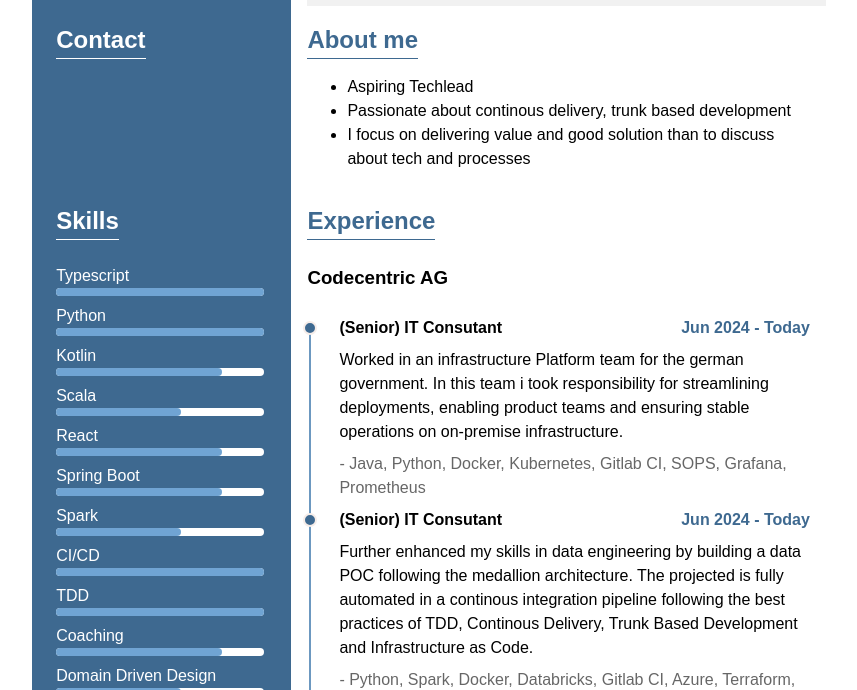
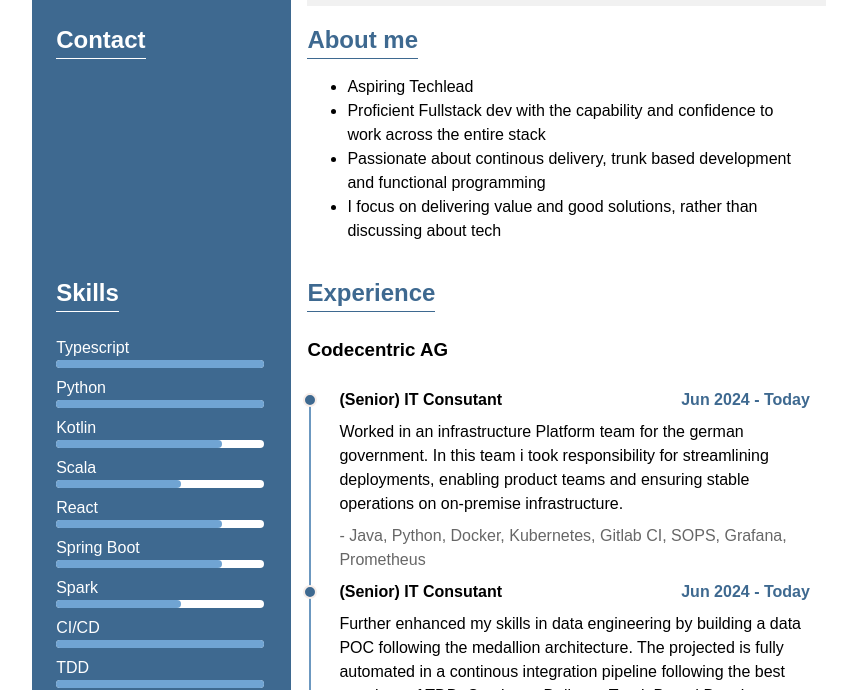
Before and after one commit to RykoL/CV, a Jekyll site: the page built from index.html, in a window 1280 px wide and 900 px high, cut to the strip 210-900 px from the top of the window. Shown: the whole strip, without its empty margins (211-1068 px from the left). Built offline with Jekyll 4.4.1, drawn with Linux system fonts in a browser that asks for light colours; some of the changed text lies outside the part shown.

Commit message:
Change content in about me and fully translate education section

```diff
--- a/_includes/aboutme.html
+++ b/_includes/aboutme.html
@@ -3,7 +3,8 @@
   <h2 class="section-heading">About me</h2>
   <ul>
     <li>Aspiring Techlead</li>
-    <li>Passionate about continous delivery, trunk based development</li>
-    <li>I focus on delivering value and good solution than to discuss about tech and processes</li>
-    </ul>
+    <li>Proficient Fullstack dev with the capability and confidence to work across the entire stack</li>
+    <li>Passionate about continous delivery, trunk based development and functional programming</li>
+    <li>I focus on delivering value and good solutions, rather than discussing about tech</li>
+  </ul>
 </section>
--- a/_includes/education.html
+++ b/_includes/education.html
@@ -3,23 +3,22 @@
   <div class="company-card">
       <section>
           <p class="job-title">Apprenticeship
-            zum Fachinformatiker
+            Fachinformatiker
             Anwendungsentwicklung</p>
           <p>Sep 2017 - Jan 2020</p>
           <p class="job-description">
-            Abschlussnote Gut (82 Punkte)</p>
+            Final mark 2 (82 / 100 Points)</p>
       </section>
       <section>
-          <p class="job-title">Informatik
-            Studium KIT</p>
-          <p>Okt 2016 - Mär 2017</p>
+          <p class="job-title">Computer Science at KIT</p>
+          <p>Oct 2016 - Mar 2017</p>
       </section>
       <section>
           <p class="job-title">Abitur
             Hans-Grüninger-Gymnasium</p>
           <p>Sep 2007 - Jun 2016</p>
           <p class="job-description">
-            Abschlussnote 2.7</p>
+            Final mark 2.7</p>
       </section>
   </div>
 </section>
```
